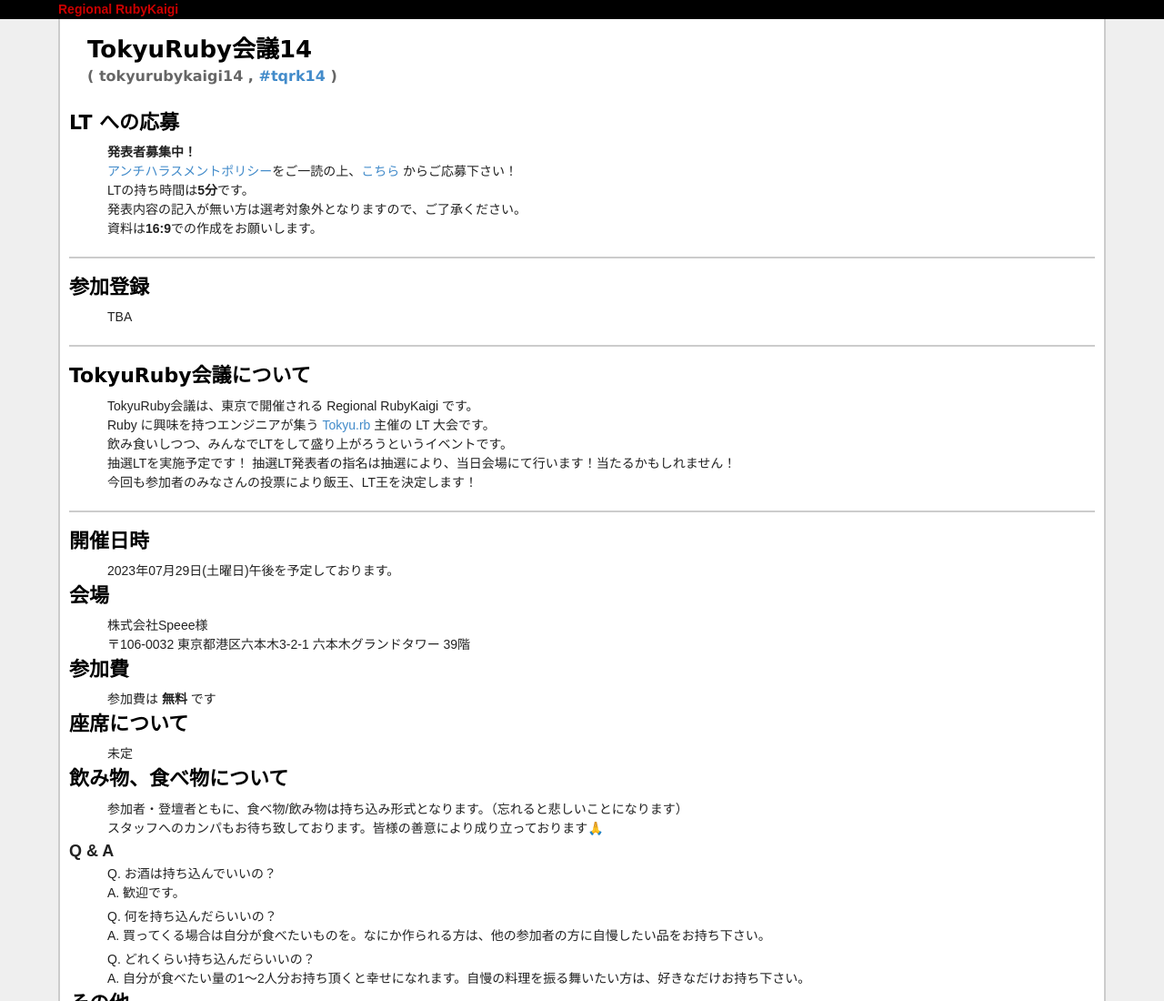
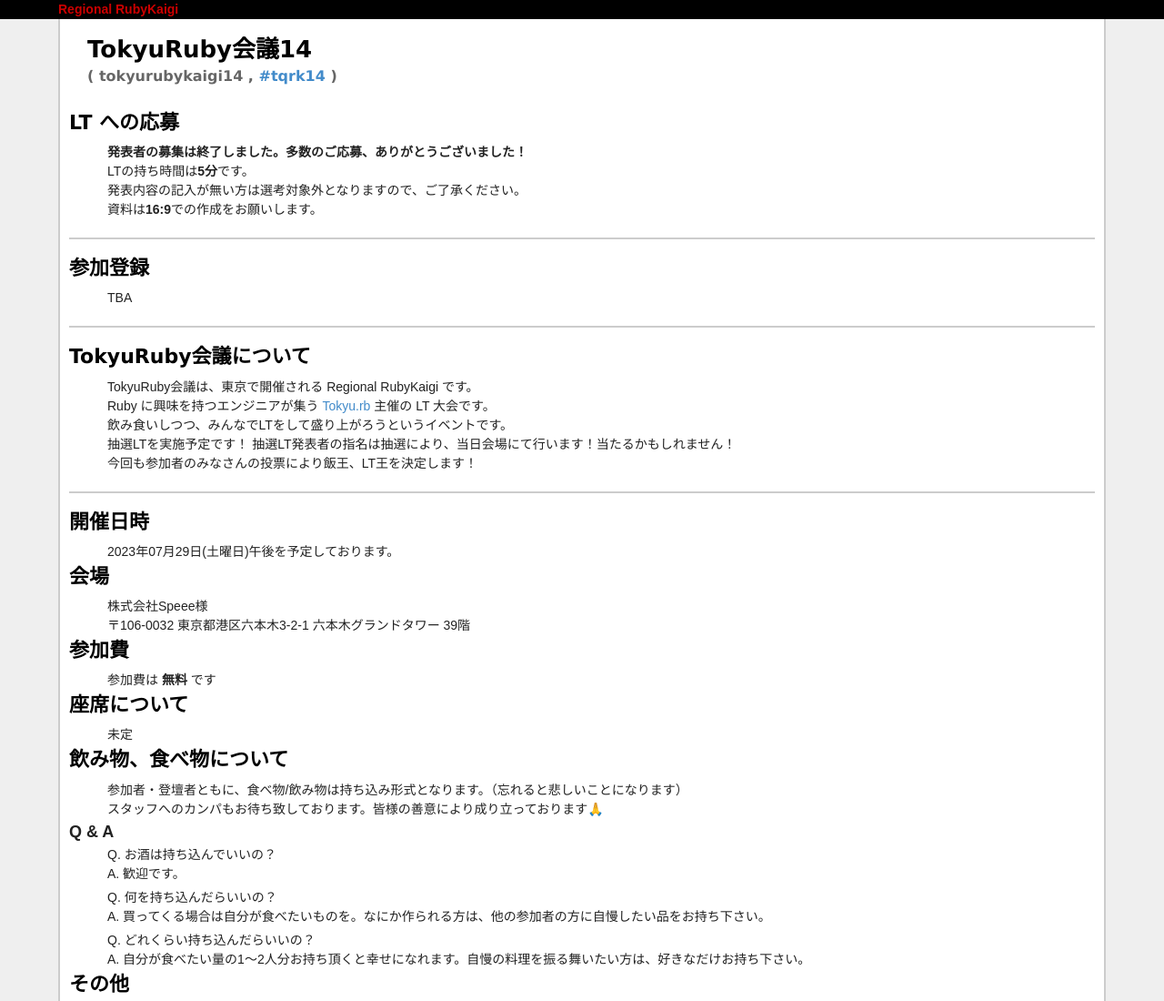
Before and after one commit to tokyurubykaigi/tokyu14, a plain HTML site: page index.html in a window 1280 px wide. Shown: the top 1100 px of the page at 91% size. Drawn offline with Linux system fonts and the light colour scheme.

Commit message:
LT応募終了

```diff
--- a/index.html
+++ b/index.html
@@ -32,8 +32,7 @@
     <h3>LT への応募</h3>
     <div class="registration_external">
       <ul>
-        <li><strong>発表者募集中！</strong></li>
-        <li><a href="https://github.com/tokyurubykaigi/policy">アンチハラスメントポリシー</a>をご一読の上、<a href="https://docs.google.com/forms/d/e/1FAIpQLSdQLsM9R65wTmelATXYYJPm2P6zRWU0oXMFxkxjiW27ueuoVQ/viewform">こちら</a> からご応募下さい！</li>
+        <li><strong>発表者の募集は終了しました。多数のご応募、ありがとうございました！</strong></li>
         <li>LTの持ち時間は<strong>5分</strong>です。</li>
         <li>発表内容の記入が無い方は選考対象外となりますので、ご了承ください。</li>
         <li>資料は<strong>16:9</strong>での作成をお願いします。</li>
```
